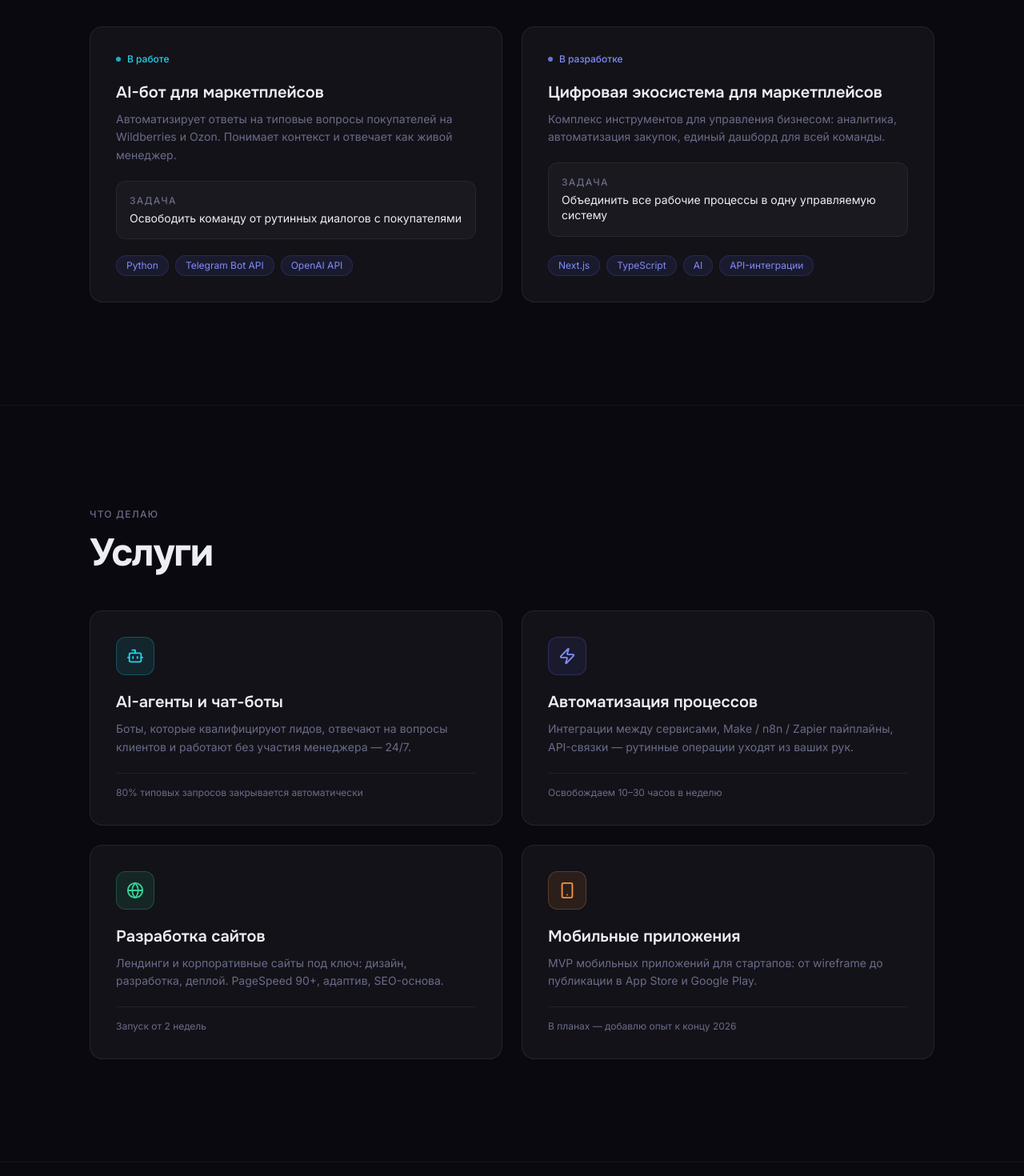
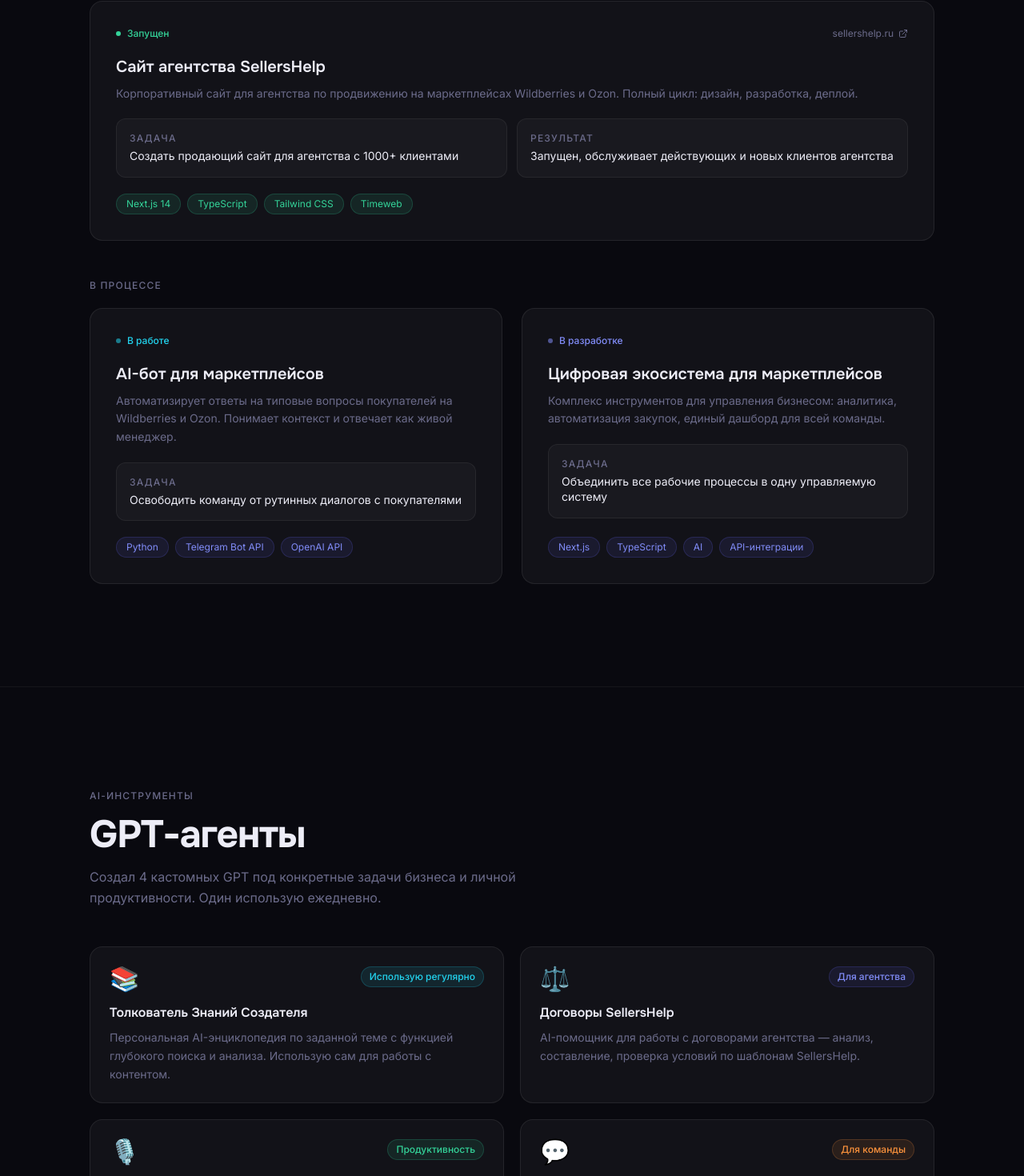
Before and after one commit to yurazlab/yurazlab, a Next.js app: page / in a window 1280 px wide. Shown: the part 1127-2597 px from the top of the page at 80% size. Built offline with nearby package versions, Linux system fonts and the light colour scheme.

Commit message:
Add sellershelp.ru case, GPT tools section

```diff
--- a/app/page.tsx
+++ b/app/page.tsx
@@ -1,6 +1,7 @@
 import Navbar from "@/components/Navbar";
 import Hero from "@/components/Hero";
 import CurrentProjects from "@/components/CurrentProjects";
+import GptTools from "@/components/GptTools";
 import Services from "@/components/Services";
 import HowIWork from "@/components/HowIWork";
 import About from "@/components/About";
@@ -14,6 +15,7 @@
       <main>
         <Hero />
         <CurrentProjects />
+        <GptTools />
         <Services />
         <HowIWork />
         <About />
--- a/components/CurrentProjects.tsx
+++ b/components/CurrentProjects.tsx
@@ -1,4 +1,19 @@
-const projects = [
+import { ExternalLink } from "lucide-react";
+
+const completed = [
+  {
+    title: "Сайт агентства SellersHelp",
+    description:
+      "Корпоративный сайт для агентства по продвижению на маркетплейсах Wildberries и Ozon. Полный цикл: дизайн, разработка, деплой.",
+    task: "Создать продающий сайт для агентства с 1000+ клиентами",
+    result: "Запущен, обслуживает действующих и новых клиентов агентства",
+    stack: ["Next.js 14", "TypeScript", "Tailwind CSS", "Timeweb"],
+    link: "https://sellershelp.ru",
+    linkLabel: "sellershelp.ru",
+  },
+];
+
+const inProgress = [
   {
     status: "В работе",
     statusClass: "text-cyan",
@@ -21,25 +36,75 @@
 
 export default function CurrentProjects() {
   return (
-    <section
-      id="projects"
-      className="section border-t border-white/[0.05]"
-    >
+    <section id="projects" className="section border-t border-white/[0.05]">
       <div className="container-base">
-        <p className="label mb-4">Текущая работа</p>
-        <h2 className="heading-lg text-text-base mb-4">Что строю сейчас</h2>
-        <p className="text-text-muted max-w-xl mb-12 leading-relaxed">
-          Параллельно с изучением разработки строю реальные продукты —
-          портфолио формируется прямо в процессе.
-        </p>
+        <p className="label mb-4">Проекты</p>
+        <h2 className="heading-lg text-text-base mb-12">Что делаю</h2>
 
-        <div className="grid md:grid-cols-2 gap-6">
-          {projects.map((p) => (
+        {/* Completed */}
+        <p className="label mb-5">Завершённые</p>
+        <div className="grid md:grid-cols-1 gap-6 mb-12">
+          {completed.map((p) => (
             <div
               key={p.title}
               className="card p-6 md:p-8 flex flex-col gap-5 hover:border-white/[0.16] transition-colors duration-300"
             >
-              {/* Status */}
+              <div className="flex items-center justify-between">
+                <span className="inline-flex items-center gap-2 text-xs font-medium text-emerald-400">
+                  <span className="w-1.5 h-1.5 rounded-full bg-current" />
+                  Запущен
+                </span>
+                <a
+                  href={p.link}
+                  target="_blank"
+                  rel="noopener noreferrer"
+                  className="inline-flex items-center gap-1.5 text-xs text-text-muted hover:text-accent-light transition-colors"
+                >
+                  {p.linkLabel}
+                  <ExternalLink size={12} />
+                </a>
+              </div>
+
+              <div>
+                <h3 className="heading-md text-text-base mb-2">{p.title}</h3>
+                <p className="text-text-muted text-sm leading-relaxed">
+                  {p.description}
+                </p>
+              </div>
+
+              <div className="grid sm:grid-cols-2 gap-3">
+                <div className="p-4 bg-white/[0.03] rounded-xl border border-white/[0.06]">
+                  <p className="label mb-1">Задача</p>
+                  <p className="text-text-base text-sm leading-snug">{p.task}</p>
+                </div>
+                <div className="p-4 bg-white/[0.03] rounded-xl border border-white/[0.06]">
+                  <p className="label mb-1">Результат</p>
+                  <p className="text-text-base text-sm leading-snug">{p.result}</p>
+                </div>
+              </div>
+
+              <div className="flex flex-wrap gap-2 mt-auto">
+                {p.stack.map((tech) => (
+                  <span
+                    key={tech}
+                    className="px-3 py-1 bg-emerald-400/10 border border-emerald-400/20 text-emerald-400 text-xs rounded-full"
+                  >
+                    {tech}
+                  </span>
+                ))}
+              </div>
+            </div>
+          ))}
+        </div>
+
+        {/* In progress */}
+        <p className="label mb-5">В процессе</p>
+        <div className="grid md:grid-cols-2 gap-6">
+          {inProgress.map((p) => (
+            <div
+              key={p.title}
+              className="card p-6 md:p-8 flex flex-col gap-5 hover:border-white/[0.16] transition-colors duration-300"
+            >
               <span
                 className={`inline-flex items-center gap-2 text-xs font-medium ${p.statusClass}`}
               >
@@ -47,7 +112,6 @@
                 {p.status}
               </span>
 
-              {/* Title & description */}
               <div>
                 <h3 className="heading-md text-text-base mb-2">{p.title}</h3>
                 <p className="text-text-muted text-sm leading-relaxed">
@@ -55,13 +119,11 @@
                 </p>
               </div>
 
-              {/* Task */}
               <div className="p-4 bg-white/[0.03] rounded-xl border border-white/[0.06]">
                 <p className="label mb-1">Задача</p>
                 <p className="text-text-base text-sm leading-snug">{p.task}</p>
               </div>
 
-              {/* Stack */}
               <div className="flex flex-wrap gap-2 mt-auto">
                 {p.stack.map((tech) => (
                   <span
--- /dev/null
+++ b/components/GptTools.tsx
@@ -0,0 +1,76 @@
+const tools = [
+  {
+    emoji: "📚",
+    title: "Толкователь Знаний Создателя",
+    description:
+      "Персональная AI-энциклопедия по заданной теме с функцией глубокого поиска и анализа. Использую сам для работы с контентом.",
+    tag: "Использую регулярно",
+    tagClass: "text-cyan bg-cyan/10 border-cyan/20",
+  },
+  {
+    emoji: "⚖️",
+    title: "Договоры SellersHelp",
+    description:
+      "AI-помощник для работы с договорами агентства — анализ, составление, проверка условий по шаблонам SellersHelp.",
+    tag: "Для агентства",
+    tagClass: "text-accent-light bg-accent/10 border-accent/20",
+  },
+  {
+    emoji: "🎙️",
+    title: "Ассистент онлайн-встреч",
+    description:
+      "Помогает готовиться к встречам, структурировать повестку и фиксировать итоги в удобном формате.",
+    tag: "Продуктивность",
+    tagClass: "text-emerald-400 bg-emerald-400/10 border-emerald-400/20",
+  },
+  {
+    emoji: "💬",
+    title: "Коммуникатор SellersHelp",
+    description:
+      "AI-инструмент для коммуникаций команды агентства — помогает формулировать ответы клиентам и внутренние сообщения.",
+    tag: "Для команды",
+    tagClass: "text-orange-400 bg-orange-400/10 border-orange-400/20",
+  },
+];
+
+export default function GptTools() {
+  return (
+    <section className="section border-t border-white/[0.05]">
+      <div className="container-base">
+        <p className="label mb-4">AI-инструменты</p>
+        <h2 className="heading-lg text-text-base mb-4">GPT-агенты</h2>
+        <p className="text-text-muted max-w-xl mb-12 leading-relaxed">
+          Создал 4 кастомных GPT под конкретные задачи бизнеса и личной
+          продуктивности. Один использую ежедневно.
+        </p>
+
+        <div className="grid sm:grid-cols-2 gap-5">
+          {tools.map((t) => (
+            <div
+              key={t.title}
+              className="card p-6 flex flex-col gap-4 hover:border-white/[0.16] transition-colors duration-300"
+            >
+              <div className="flex items-start justify-between gap-3">
+                <span className="text-3xl leading-none">{t.emoji}</span>
+                <span
+                  className={`px-2.5 py-1 text-xs font-medium rounded-full border ${t.tagClass}`}
+                >
+                  {t.tag}
+                </span>
+              </div>
+
+              <div>
+                <h3 className="font-onest font-semibold text-text-base mb-2 text-base">
+                  {t.title}
+                </h3>
+                <p className="text-text-muted text-sm leading-relaxed">
+                  {t.description}
+                </p>
+              </div>
+            </div>
+          ))}
+        </div>
+      </div>
+    </section>
+  );
+}
```
